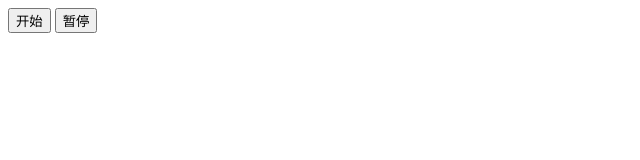
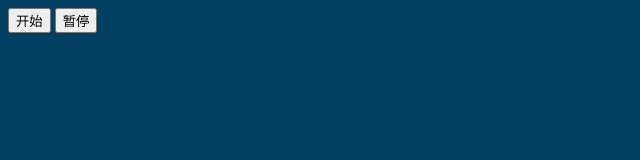
Before and after one commit to CoderSunnyLau/Demos, a plain HTML site: page demos/snow.html in a window 1280 px wide. Shown: the whole page, without its empty margins (0-640 px from the left). Drawn offline with Linux system fonts and the light colour scheme.

Commit message:
Update snow.html

```diff
--- a/demos/snow.html
+++ b/demos/snow.html
@@ -3,6 +3,11 @@
 <head>
 	<title>下松子</title>
 	<script src="../lib/jquery.min.js"></script>
+	<style>
+		body{
+			background-color:rgb(4, 64, 97);
+		}
+	</style>
 </head>
 <body>
 	<div>
```
